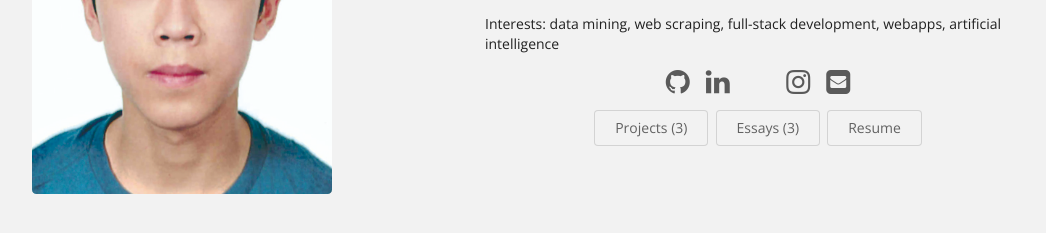
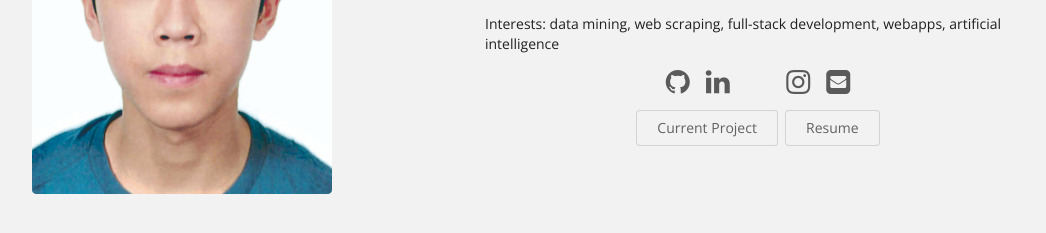
Before and after one commit to KureYv/matthewl.xyz, a Jekyll site: the page built from index.html, in a window 1280 px wide. Shown: the part 435-668 px from the top of the page, without its empty margins (169-1215 px from the left). Built offline with Jekyll 4.4.1, drawn with Linux system fonts in a browser that asks for light colours.

Commit message:
Update theme-home-builtin-2.html

```diff
--- a/_includes/theme-home-builtin-2.html
+++ b/_includes/theme-home-builtin-2.html
@@ -27,13 +27,10 @@
       {% include home-network-links.html %}
     </p>
     <p style="text-align: center">
-      <a href="{{ site.baseurl}}/projects/">
-        <button class="ui basic button">Projects ({{ num_projects }})</button>
+      <a href="https://github.com/Weezity/Semantic_API">
+        <button class="ui basic button">Current Project</button>
       </a>
-      <a href="{{ site.baseurl}}/essays/">
-        <button class="ui basic button">Essays ({{ num_essays }})</button>
-      </a>
-      <a href="{{ site.baseurl}}/bio/">
+      <a href="images/resume.pdf">
         <button class="ui basic button">{{ site.bio-page-label }}</button>
       </a>
     </p>
```
